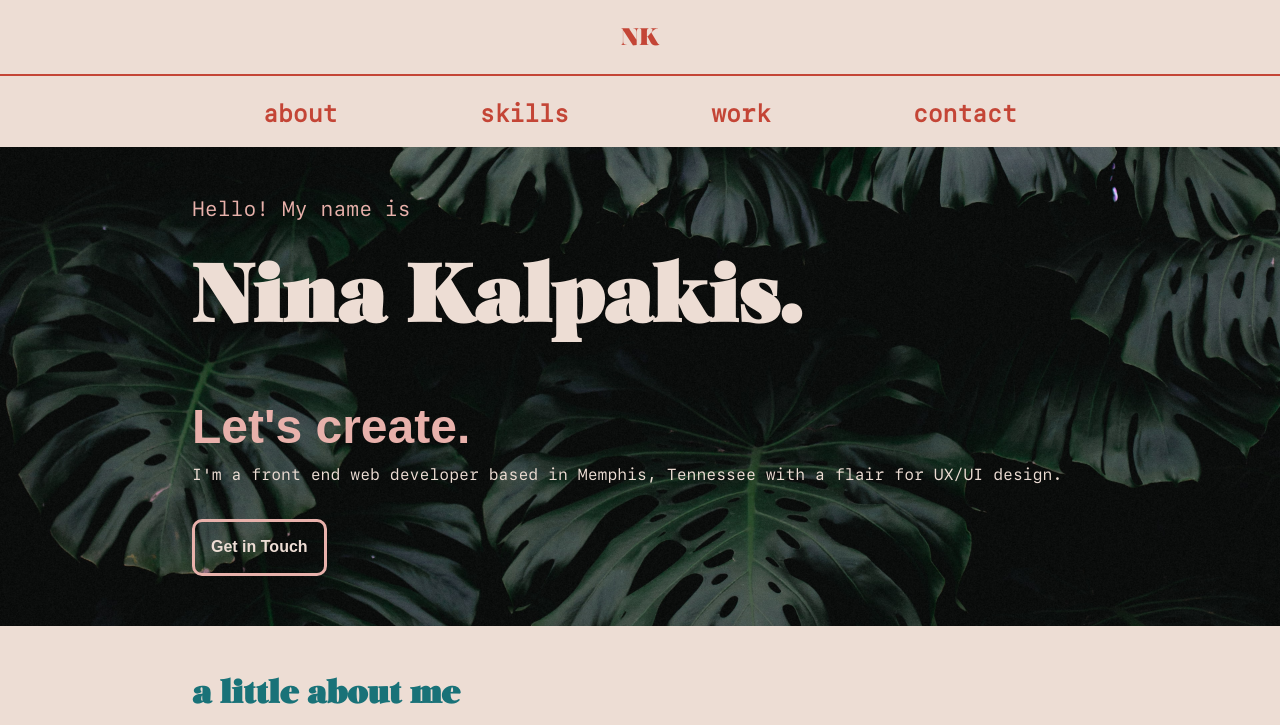
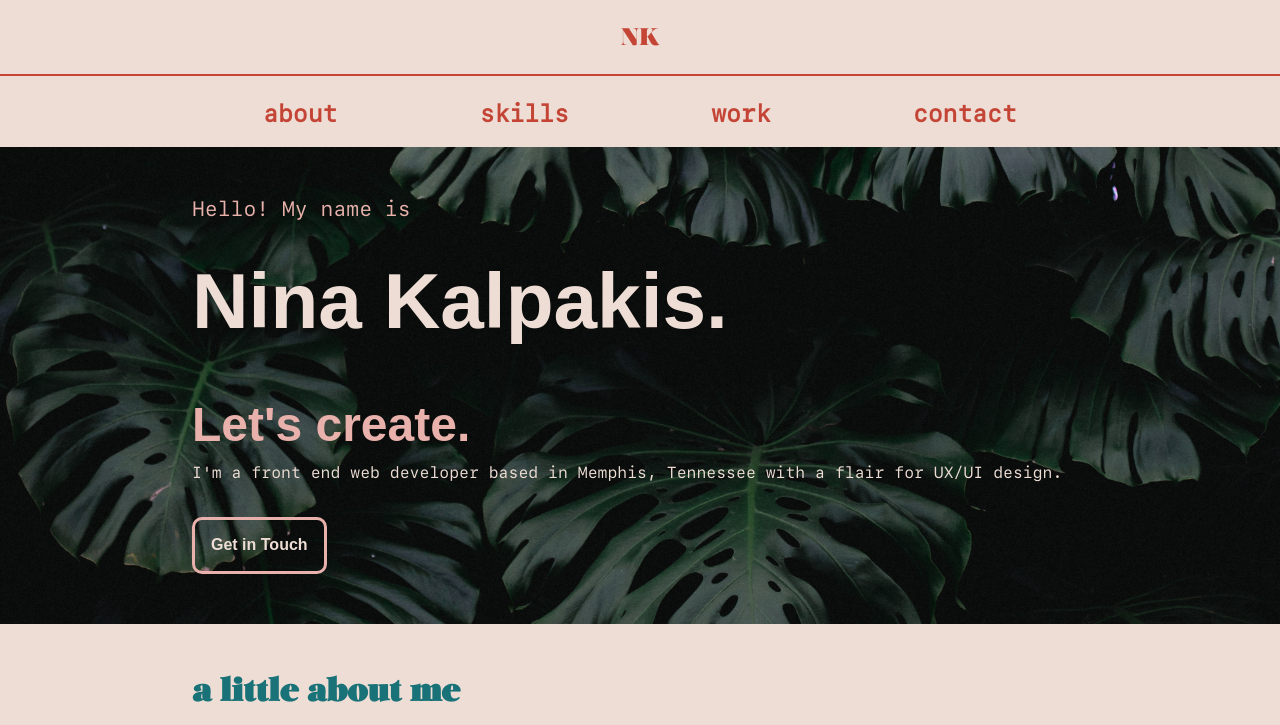
Before and after one commit to ninakalpakis/portfolio-website, a website built with Parcel: page index.html in a window 1280 px wide. Shown: the top 725 px of the page. Built offline with nearby package versions, Linux system fonts and the light colour scheme; a web font is replaced by a local one.

Commit message:
Size change

```diff
--- a/css/main.css
+++ b/css/main.css
@@ -228,9 +228,9 @@ header nav ul li {
 
 .greeting h1 {
   color: #edddd4;
-  font-family: "Salome";
+  font-family: Arial, Helvetica, sans-serif;
   font-weight: bolder;
-  font-size: 5em;
+  font-size: 4.9em;
   margin: 0;
   animation: fade 3s alternate;
   -moz-animation: fade 3s alternate;
```
